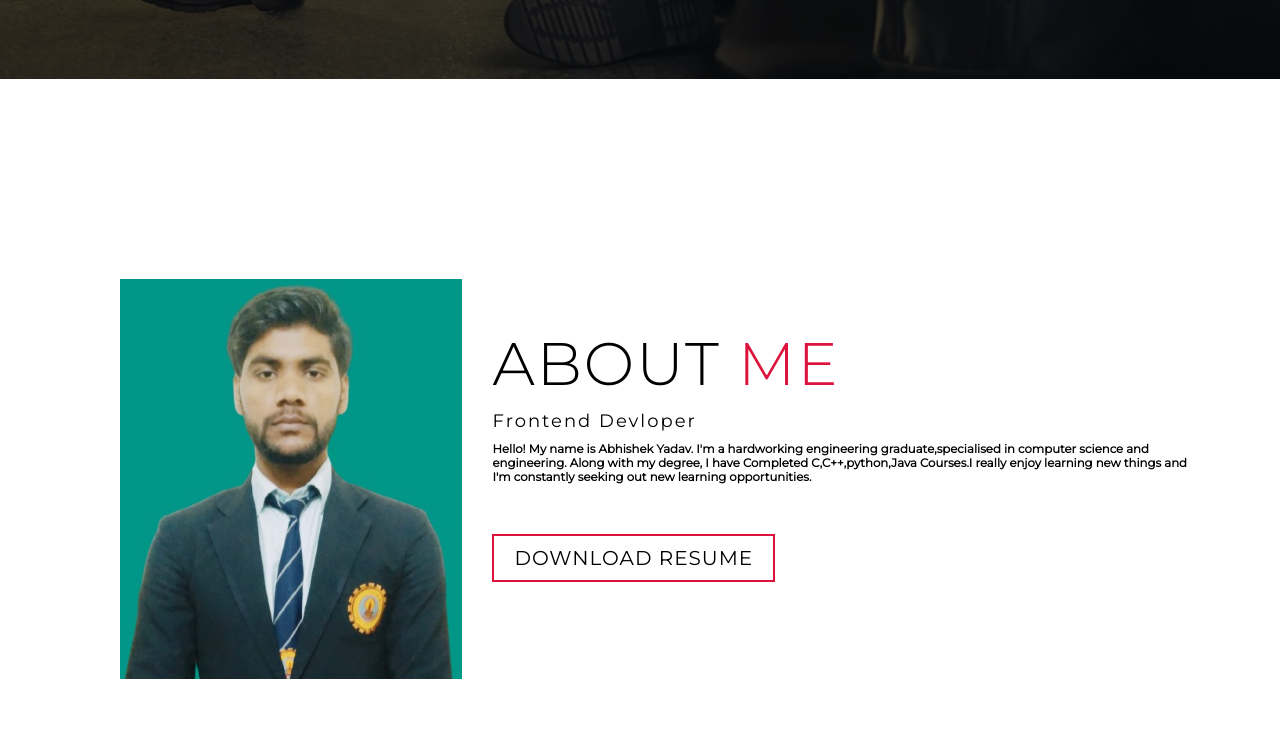
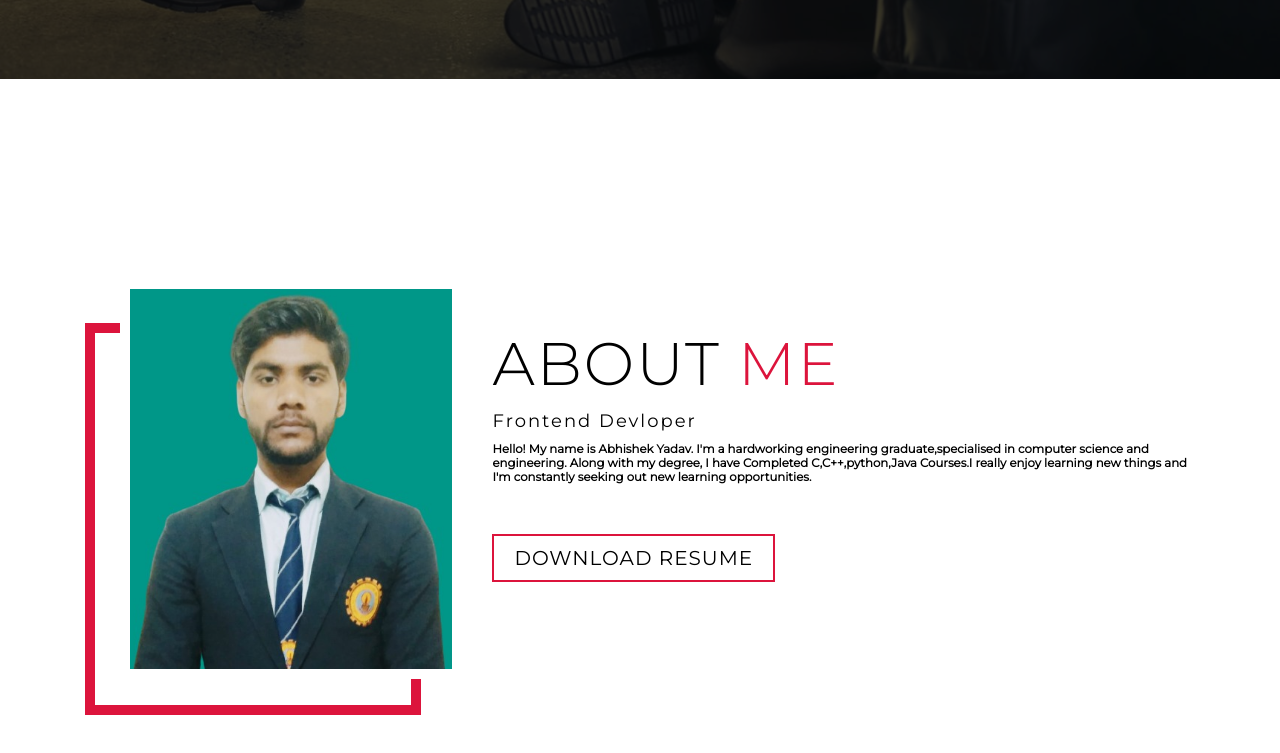
Before and after one commit to Abhishek7897/Abhishek, a plain HTML site: page index.html in a window 1280 px wide. Shown: the part 721-1474 px from the top of the page. Drawn offline with Linux system fonts and the light colour scheme; a script that the page names is missing.

Commit message:
Update index.html

```diff
--- a/index.html
+++ b/index.html
@@ -53,9 +53,9 @@
   <section id="about">
     <div class="about container">
       <div class="col-left">
-
+        <div class="about-img">
           <img style = "border:5px;color:red" src="photo.jpg" alt="img"/>
-
+	      </div>
       </div>
       <div class="col-right">
         <h1 class="section-title">About <span>me</span></h1>
```
